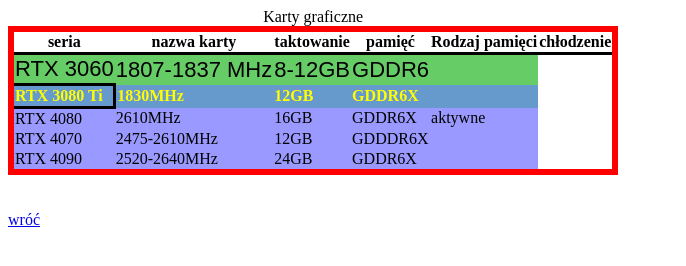
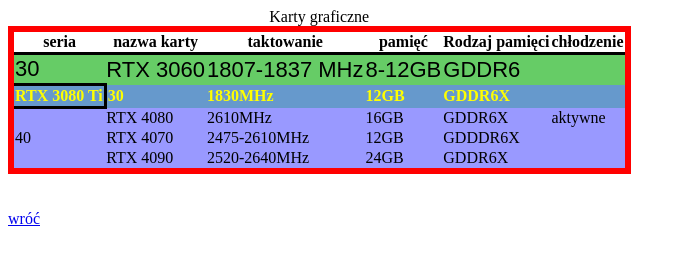
Before and after one commit to KrychXII/KrychXII.github.io, a plain HTML site: page tabela_Debinski.html in a window 1280 px wide. Shown: the whole page, without its empty margins (0-686 px from the left). Drawn offline with Linux system fonts and the light colour scheme.

Commit message:
Update tabela_Debinski.html

```diff
--- a/tabela_Debinski.html
+++ b/tabela_Debinski.html
@@ -23,6 +23,7 @@
    <tbody>
       <tr style="font-family: Arial;font-size: 22px;background-color: #66cc66;">
 <!—zdefiniowanie rodzaju czcionki oraz jej wielkości -->
+         <td>30</td>
          <td>RTX 3060</td>
          <td>1807-1837 MHz</td>
          <td>8-12GB</td>
@@ -33,6 +34,7 @@
 <!—kolor czcionki oraz jej pogrubienie -->
          <td style="border:3px solid black;border-collapse: collapse;">RTX 3080 Ti</td>
 <!—obramowanie jednej komórki -->
+         <td>30</td>
          <td>1830MHz</td>
          <td>12GB</td>
          <td>GDDR6X</td>
@@ -40,6 +42,7 @@
       </tr>
       <tr style="background-color: #9999ff;">
 <!—tło wiersza -->
+         <td></td>
          <td>RTX 4080</td>
          <td>2610MHz</td>
          <td>16GB</td>
@@ -48,6 +51,7 @@
       </tr>
      <tr style="background-color: #9999ff;">
 <!—tło wiersza -->
+        <td>40</td>
          <td>RTX 4070</td>
          <td>2475-2610MHz</td>
          <td>12GB</td>
@@ -56,6 +60,7 @@
       </tr>
     <tr style="background-color: #9999ff;">
 <!—tło wiersza -->
+         <td></td>
          <td>RTX 4090</td>
          <td>2520-2640MHz</td>
          <td>24GB</td>
```
